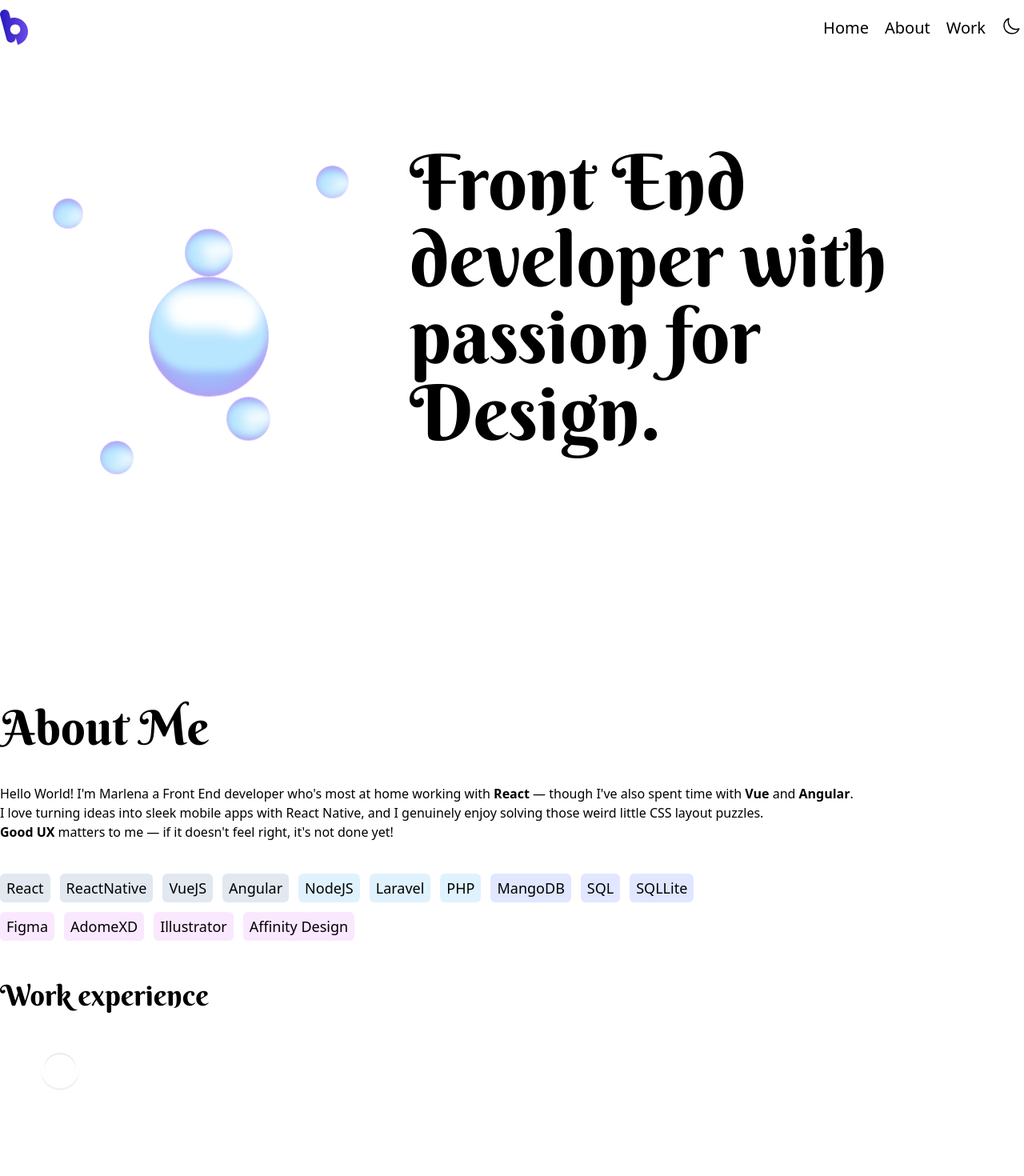
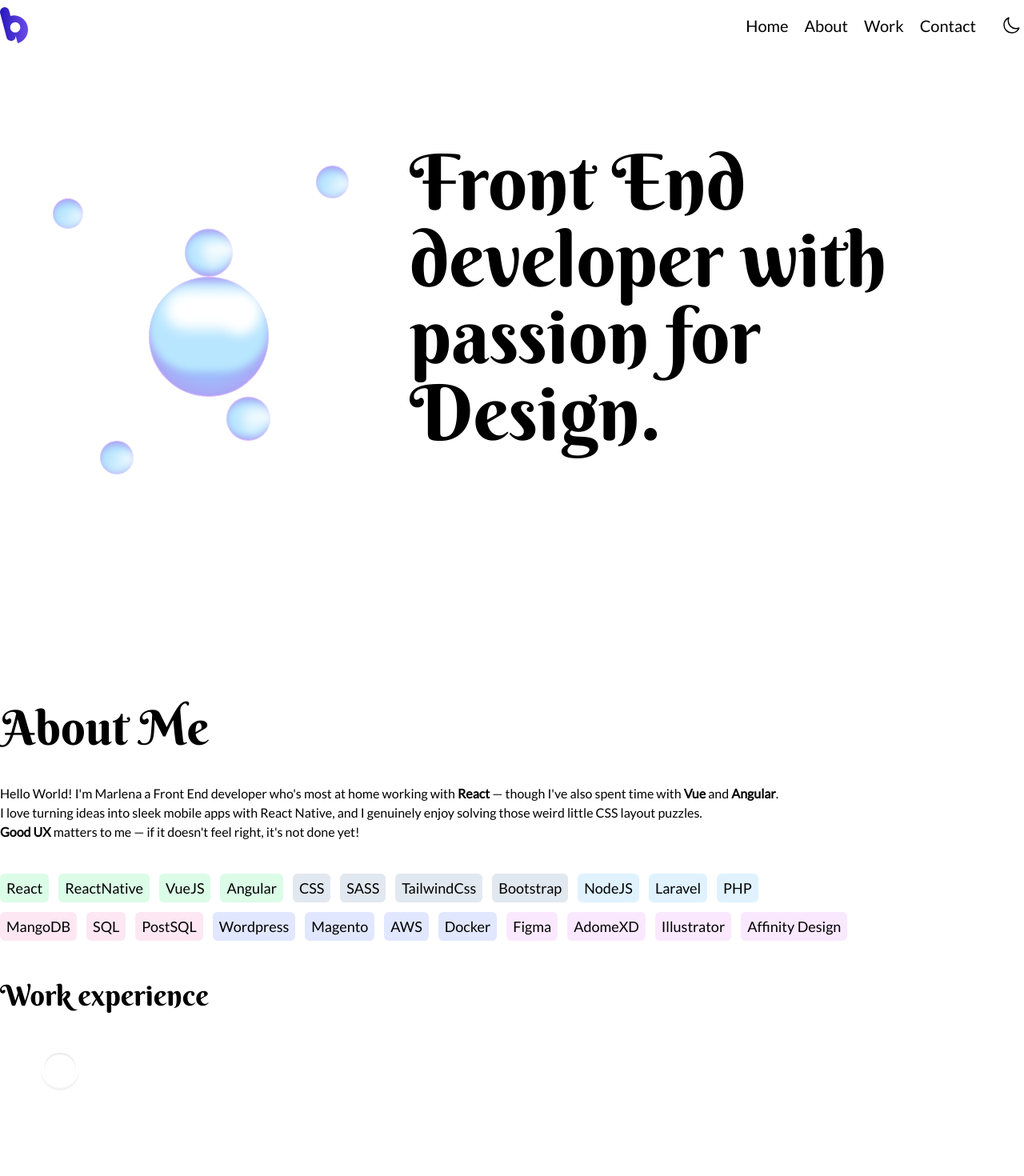
Before and after one commit to brovnie/portfolio-website-2025, a Next.js app: page / in a window 1280 px wide. Shown: the top 1470 px of the page at 80% size. Built offline with nearby package versions, Linux system fonts and the light colour scheme.

Commit message:
Contact me + new font

```diff
--- a/src/app/globals.css
+++ b/src/app/globals.css
@@ -8,10 +8,18 @@
   src: url("/fonts/BerkshireSwash-Regular.ttf");
 }
 
+@font-face {
+  font-family: Lato;
+  src: url("/fonts/Lato-Regular.ttf");
+}
 @theme {
   --color-dark: #1c1018;
   --color-bubble-outer-border: #ebebeb;
   --font-display: "BerkshireSwash", "sans-serief";
+  --font-lato: "Lato", "sans-serief";
+}
+body {
+  font-family: var(--font-lato);
 }
 @keyframes float {
   0%,
--- a/src/app/page.tsx
+++ b/src/app/page.tsx
@@ -1,9 +1,12 @@
 import { AboutMe } from "@/components/about/AboutMe";
+import { Contact } from "@/components/contact/Contact";
+import Footer from "@/components/footer/Footer";
 import { Hero } from "@/components/hero/Hero";
 import { Navigation } from "@/components/nav/Navigation";
 import Projects from "@/components/work/Projects";
 import LenisScrollProvider from "@/context/LenisContext";
 import { ThemeProvider } from "@/context/ThemeContext";
+
 export default function Home() {
   return (
     <LenisScrollProvider>
@@ -14,8 +17,10 @@ export default function Home() {
             <Hero />
             <AboutMe />
             <Projects />
+            <Contact />
           </div>
         </div>
+        <Footer />
       </ThemeProvider>
     </LenisScrollProvider>
   );
--- a/src/components/about/Skills.tsx
+++ b/src/components/about/Skills.tsx
@@ -6,17 +6,31 @@ const Skills = () => {
     <div>
       <div className="flex flex-wrap gap-3">
         <ul className="flex flex-wrap gap-3">
-          <li className="bg-slate-200 rounded-md px-2 py-1 inline-block text-lg">
+          <li className="bg-green-100 rounded-md px-2 py-1 inline-block text-lg">
             React
           </li>
-          <li className="bg-slate-200 rounded-md px-2 py-1 inline-block text-lg">
+          <li className="bg-green-100 rounded-md px-2 py-1 inline-block text-lg">
             ReactNative
           </li>
-          <li className="bg-slate-200 rounded-md px-2 py-1 inline-block text-lg">
+          <li className="bg-green-100 rounded-md px-2 py-1 inline-block text-lg">
             VueJS
           </li>
+          <li className="bg-green-100 rounded-md px-2 py-1 inline-block text-lg">
+            Angular
+          </li>
+        </ul>
+        <ul className="flex flex-wrap gap-3">
           <li className="bg-slate-200 rounded-md px-2 py-1 inline-block text-lg">
-            Angular
+            CSS
+          </li>
+          <li className="bg-slate-200 rounded-md px-2 py-1 inline-block text-lg">
+            SASS
+          </li>
+          <li className="bg-slate-200 rounded-md px-2 py-1 inline-block text-lg">
+            TailwindCss
+          </li>
+          <li className="bg-slate-200 rounded-md px-2 py-1 inline-block text-lg">
+            Bootstrap
           </li>
         </ul>
         <ul className="flex flex-wrap gap-3">
@@ -31,15 +45,29 @@ const Skills = () => {
           </li>
         </ul>
         <ul className="flex flex-wrap gap-3">
-          <li className="bg-indigo-100 rounded-md px-2 py-1 inline-block text-lg">
+          <li className="bg-pink-100 rounded-md px-2 py-1 inline-block text-lg">
             MangoDB
           </li>
-          <li className="bg-indigo-100 rounded-md px-2 py-1 inline-block text-lg">
+          <li className="bg-pink-100 rounded-md px-2 py-1 inline-block text-lg">
             SQL
           </li>
-          <li className="bg-indigo-100 rounded-md px-2 py-1 inline-block text-lg">
-            SQLLite
+          <li className="bg-pink-100 rounded-md px-2 py-1 inline-block text-lg">
+            PostSQL
           </li>
+          <ul className="flex flex-wrap gap-3">
+            <li className="bg-indigo-100 rounded-md px-2 py-1 inline-block text-lg">
+              Wordpress
+            </li>
+            <li className="bg-indigo-100 rounded-md px-2 py-1 inline-block text-lg">
+              Magento
+            </li>
+            <li className="bg-indigo-100 rounded-md px-2 py-1 inline-block text-lg">
+              AWS
+            </li>
+            <li className="bg-indigo-100 rounded-md px-2 py-1 inline-block text-lg">
+              Docker
+            </li>
+          </ul>
         </ul>
         <ul className="flex flex-wrap gap-3">
           <li className="bg-fuchsia-100 rounded-md px-2 py-1 inline-block text-lg">
--- /dev/null
+++ b/src/components/contact/Contact.tsx
@@ -0,0 +1,19 @@
+import React from "react";
+import { H2 } from "../ui/H2";
+
+export const Contact = () => {
+  return (
+    <div className="h-[250px]" id="contact">
+      <H2 type="big" title="Contact" />
+      <p className="pt-5 text-2xl">Have a project in mind?</p>
+      <p className="text-2xl pb-3">Feel free to contact me!</p>
+      <a
+        href="mailto:marlena.broniewicz@gmail.com"
+        className="relative  group  py-1.5 px-2.5 text-2xl"
+      >
+        <span className="absolute bottom-0 left-0 w-0 h-0.5 bg-slate-600 group-hover:w-full group-hover:transition-all"></span>
+        Mail me
+      </a>
+    </div>
+  );
+};
--- /dev/null
+++ b/src/components/footer/Footer.tsx
@@ -0,0 +1,13 @@
+import React from "react";
+
+const Footer = () => {
+  return (
+    <footer className="dark:bg-dark">
+      <p className="text-xs dark:text-white py-5 text-center">
+        brovnie&copy; 2025
+      </p>
+    </footer>
+  );
+};
+
+export default Footer;
--- a/src/components/nav/Navigation.tsx
+++ b/src/components/nav/Navigation.tsx
@@ -26,7 +26,7 @@ export const Navigation = () => {
   };
 
   return (
-    <nav className="fixed top-0 container flex justify-between items-center pt-3 z-10">
+    <nav className="fixed top-0 container flex justify-between items-center z-50">
       <div>
         <Link href="#home">
           <Image
@@ -38,7 +38,7 @@ export const Navigation = () => {
         </Link>
       </div>
       <div className="flex gap-5">
-        <ul className="flex gap-5 dark:text-white text-xl">
+        <ul className="flex items-center gap-5 bg-white dark:bg-dark rounded-md dark:text-white  p-3  text-xl">
           <Link href="#home" legacyBehavior>
             <a onClick={scrollHandler} className="dark:text-sky-50">
               Home
@@ -54,6 +54,11 @@ export const Navigation = () => {
               Work
             </a>
           </Link>
+          <Link href="#contact" legacyBehavior>
+            <a onClick={scrollHandler} className="dark:text-sky-50">
+              Contact
+            </a>
+          </Link>
         </ul>
         <ThemeSwitcher />
       </div>
--- a/src/components/nav/ThemeSwitcher.tsx
+++ b/src/components/nav/ThemeSwitcher.tsx
@@ -6,7 +6,7 @@ export const ThemeSwitcher = () => {
   const { theme, toggleTheme } = useTheme();
 
   return (
-    <div className="relative w-7">
+    <div className="relative w-7 py-5">
       <input
         type="checkbox"
         name="theme-switcher"
```
Also changed, not shown: public/fonts/Lato-Regular.ttf (added).
